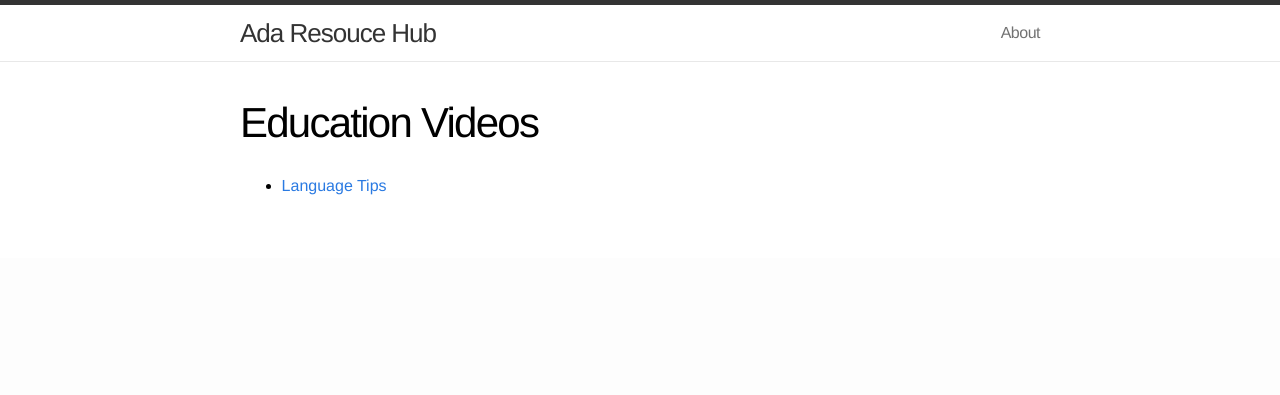
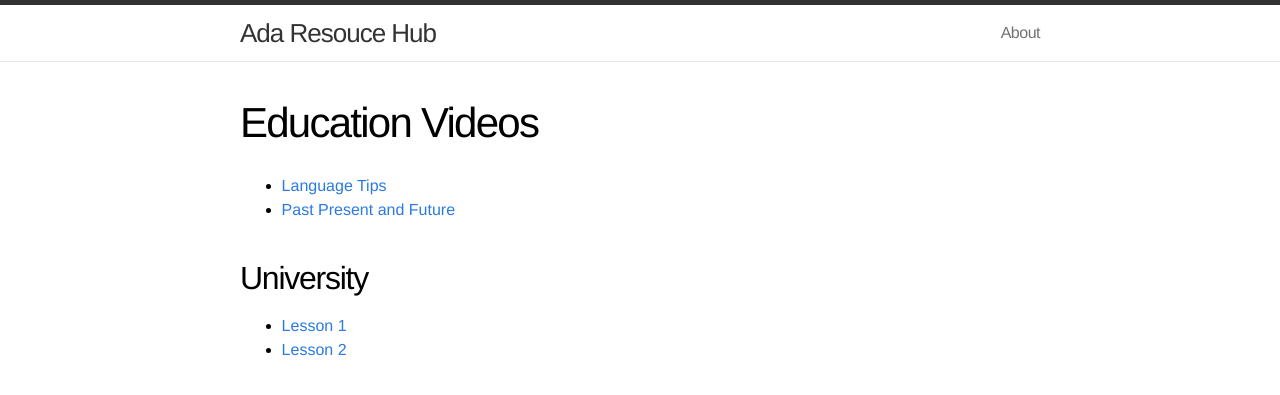
Before and after one commit to the-ARH/the-ARH.github.io, a Jekyll site: the page built from educate/video.md, in a window 1280 px wide. Shown: the top 395 px of the page. Built offline with Jekyll 4.4.1, drawn with Linux system fonts in a browser that asks for light colours.

Commit message:
Ada University

```diff
--- a/educate/video.md
+++ b/educate/video.md
@@ -3,4 +3,11 @@ layout: page
 title: Education Videos
 ---
 
+
 - [Language Tips](https://www.youtube.com/watch?v=VYSX6kecKpY)
+- [Past Present and Future](https://www.youtube.com/watch?v=0yXwnk8Cr0c)
+
+University
+----
+- [Lesson 1](https://www.youtube.com/watch?v=f6wneklxryk&t=12s)
+- [Lesson 2](https://www.youtube.com/watch?v=RLsgkk8aOOs&t=12s)
```
